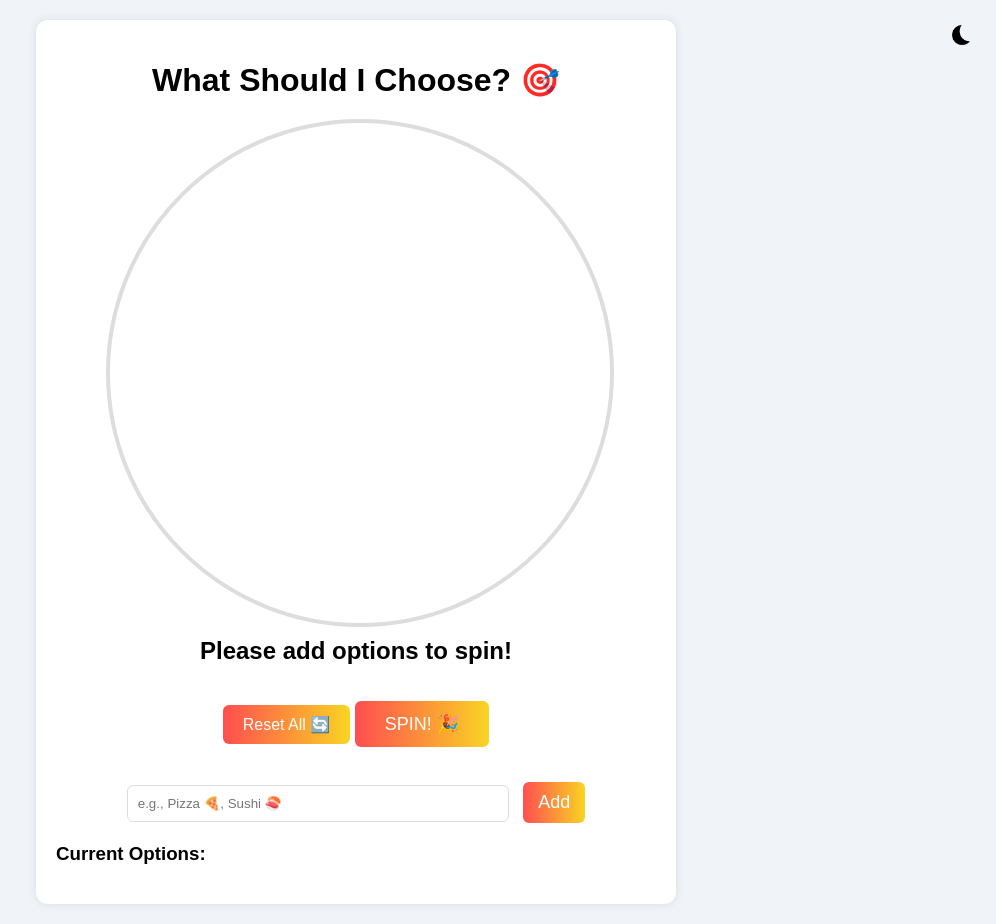
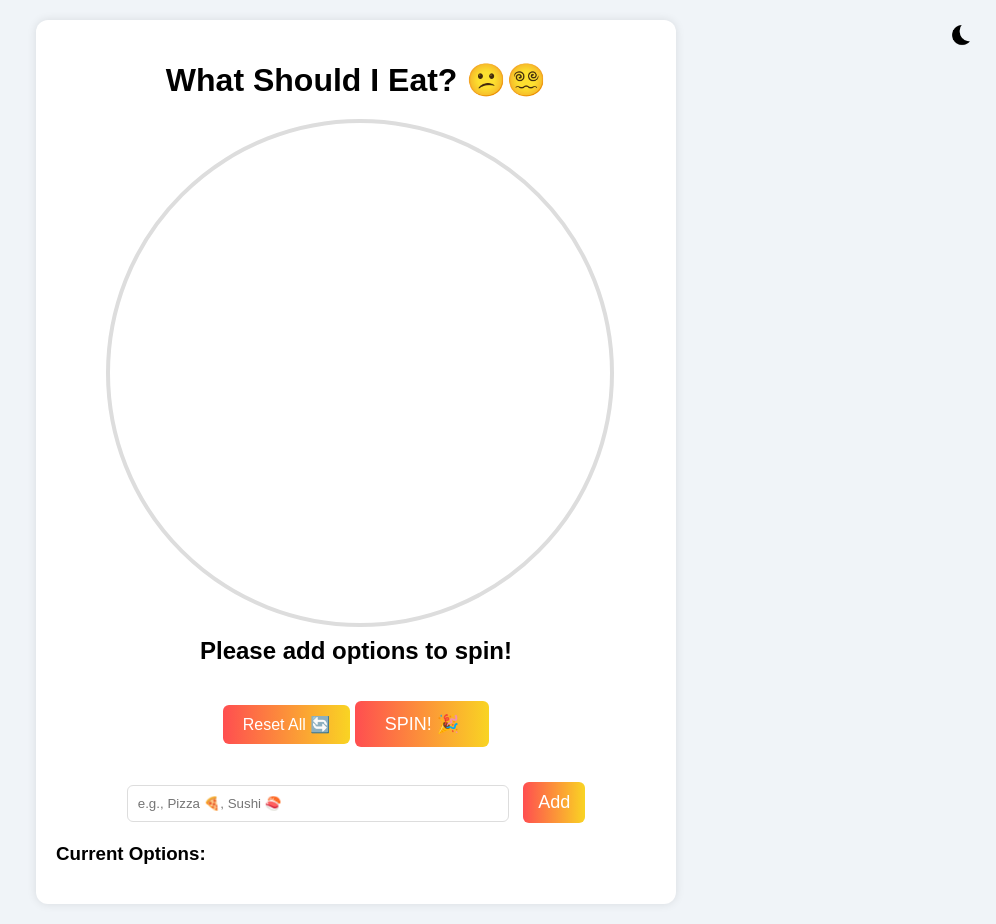
Before and after one commit to Yasvi-Kachhadiya/SpinMeNow-Wheel, a plain HTML site: page index.html in a window 1280 px wide. Shown: the whole page, without its empty margins (284-1280 px from the left). Drawn offline with Linux system fonts and the light colour scheme.

Commit message:
Modifying Heading

```diff
--- a/index.html
+++ b/index.html
@@ -13,7 +13,7 @@
         <div class="theme-toggle">
         <img id="themeIcon" src="assets/icons/moon.png" alt="Toggle Theme">
     </div>
-        <h1>What Should I Choose? 🎯</h1>
+        <h1>What Should I Eat? 😕😵‍💫</h1>
 
         <div class="wheel-container">
             <canvas id="wheel" width="500" height="500"></canvas>
```
